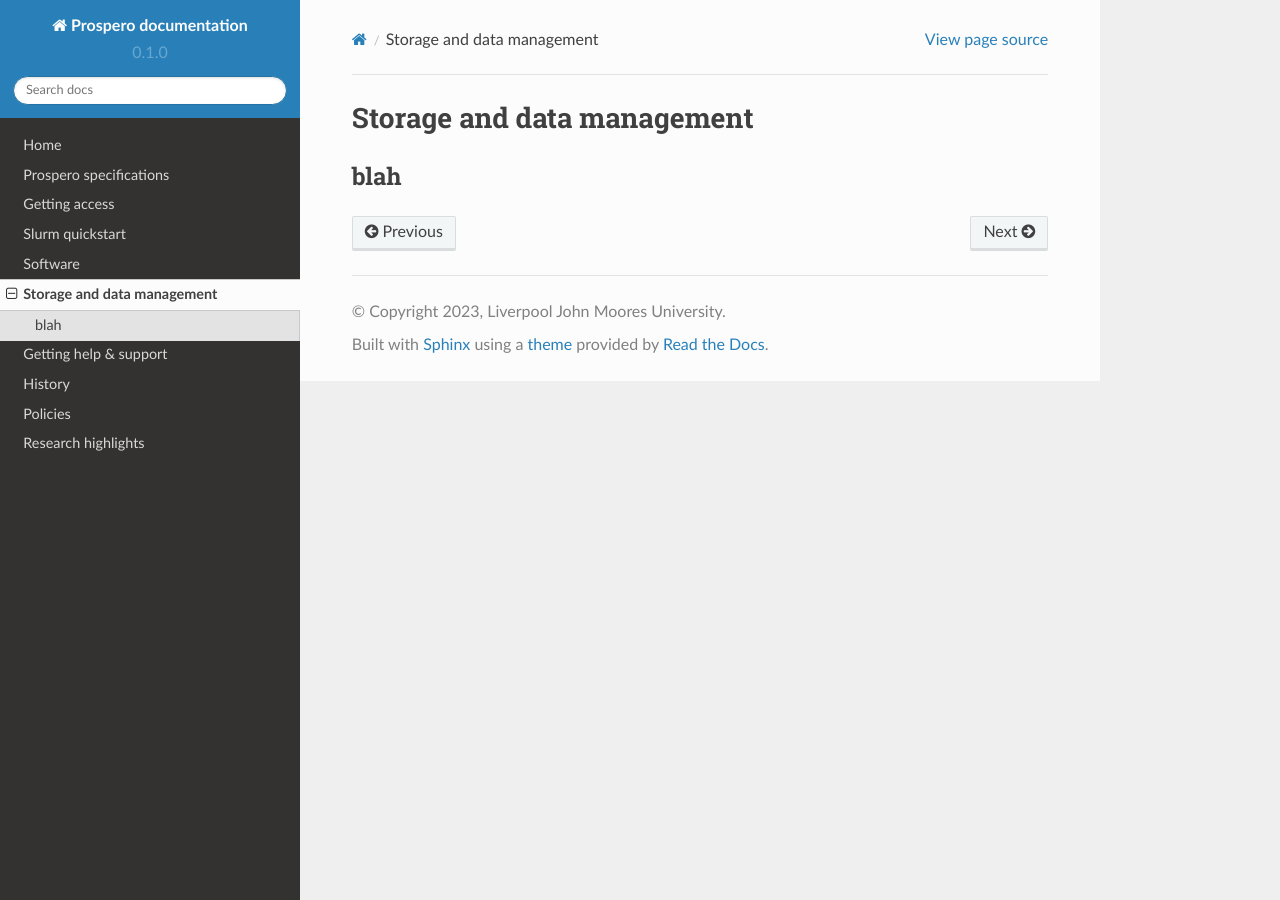
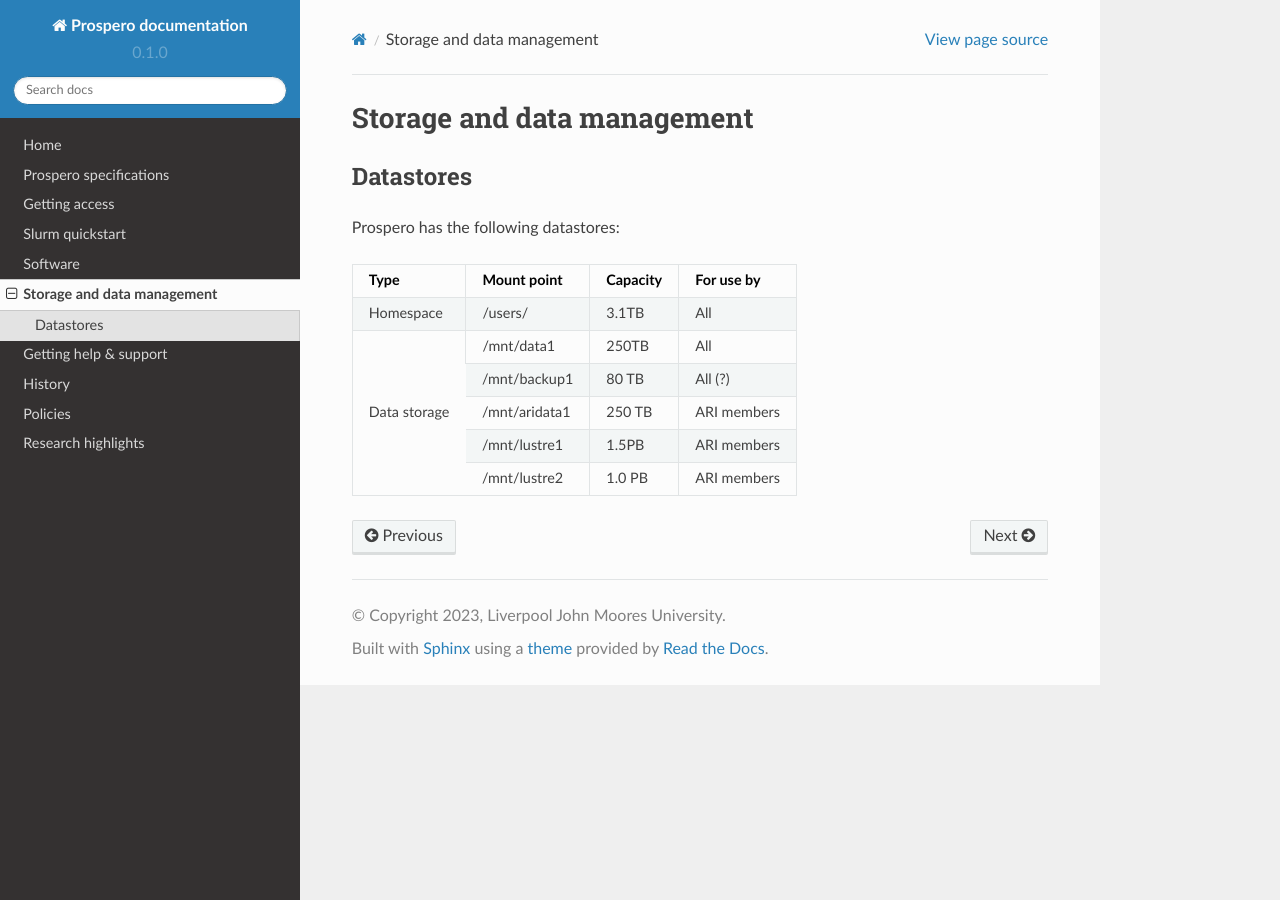
Before and after one commit to astrcrai/prospero-docs, a Sphinx documentation site: the page built from docs/source/storage.rst, in a window 1280 px wide. Built offline with Sphinx 7.4.7 and the Read the Docs theme 2.0.0, drawn with Linux system fonts in a browser that asks for light colours.

Commit message:
Update storage.rst

```diff
--- a/docs/source/storage.rst
+++ b/docs/source/storage.rst
@@ -1,5 +1,24 @@
 Storage and data management
 =====
 
-blah
+Datastores
 ------------
+
+Prospero has the following datastores:
+
++------------------------+---------------+------------+-------------+
+| Type                   | Mount point   | Capacity   | For use by  |
+|                        |               |            |             |
++========================+===============+============+=============+
+| Homespace              | /users/       | 3.1TB      | All         |
++------------------------+---------------+------------+-------------+
+| Data storage           | /mnt/data1    | 250TB      | All         |
++                        +---------------+------------+-------------+
+|                        | /mnt/backup1  | 80 TB      | All  (?)    |
++                        +---------------+------------+-------------+
+|                        | /mnt/aridata1 | 250 TB     | ARI members |
++                        +---------------+------------+-------------+
+|                        | /mnt/lustre1  | 1.5PB      | ARI members |
++                        +---------------+------------+-------------+
+|                        | /mnt/lustre2  | 1.0 PB     | ARI members |
++------------------------+---------------+------------+-------------+
```
